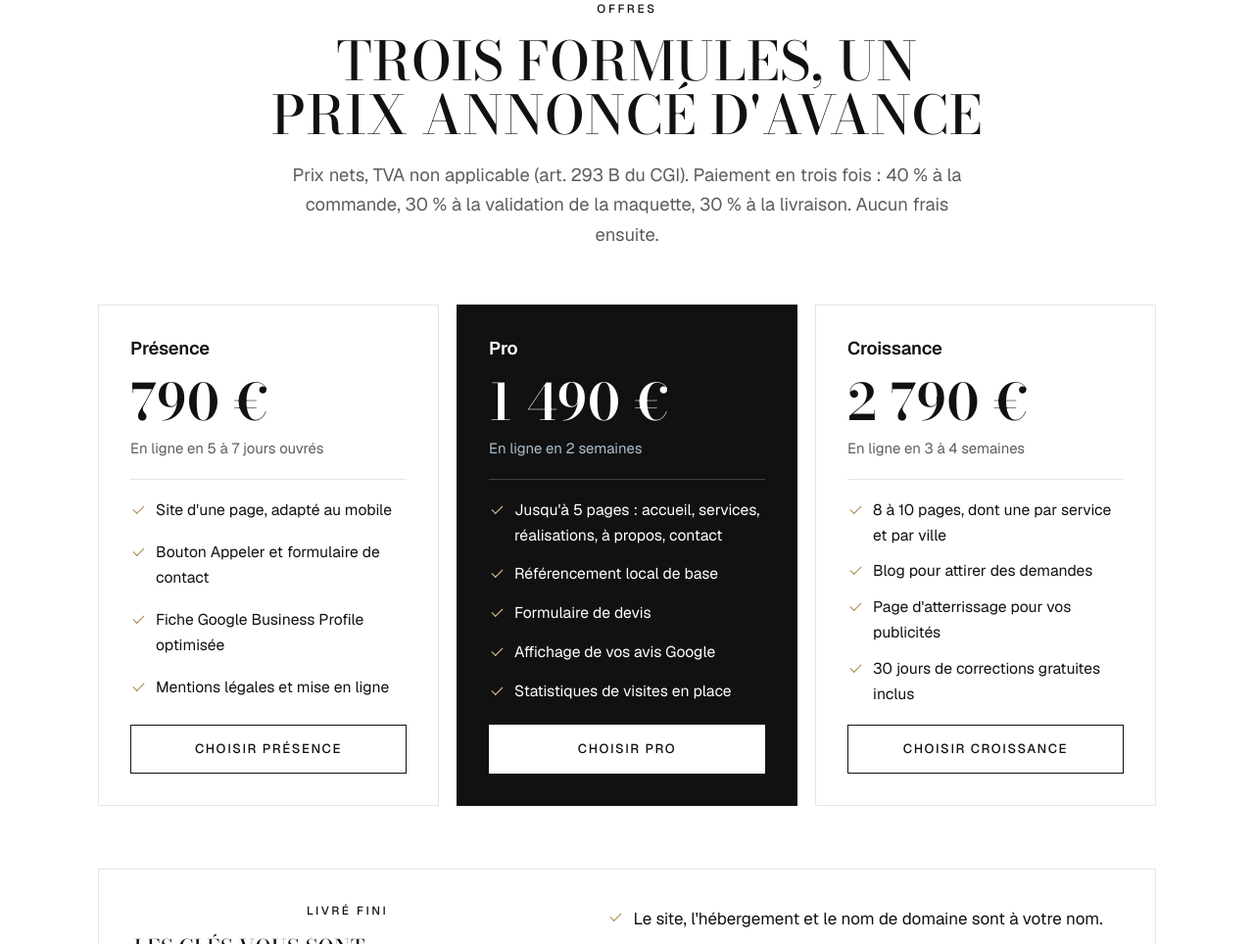
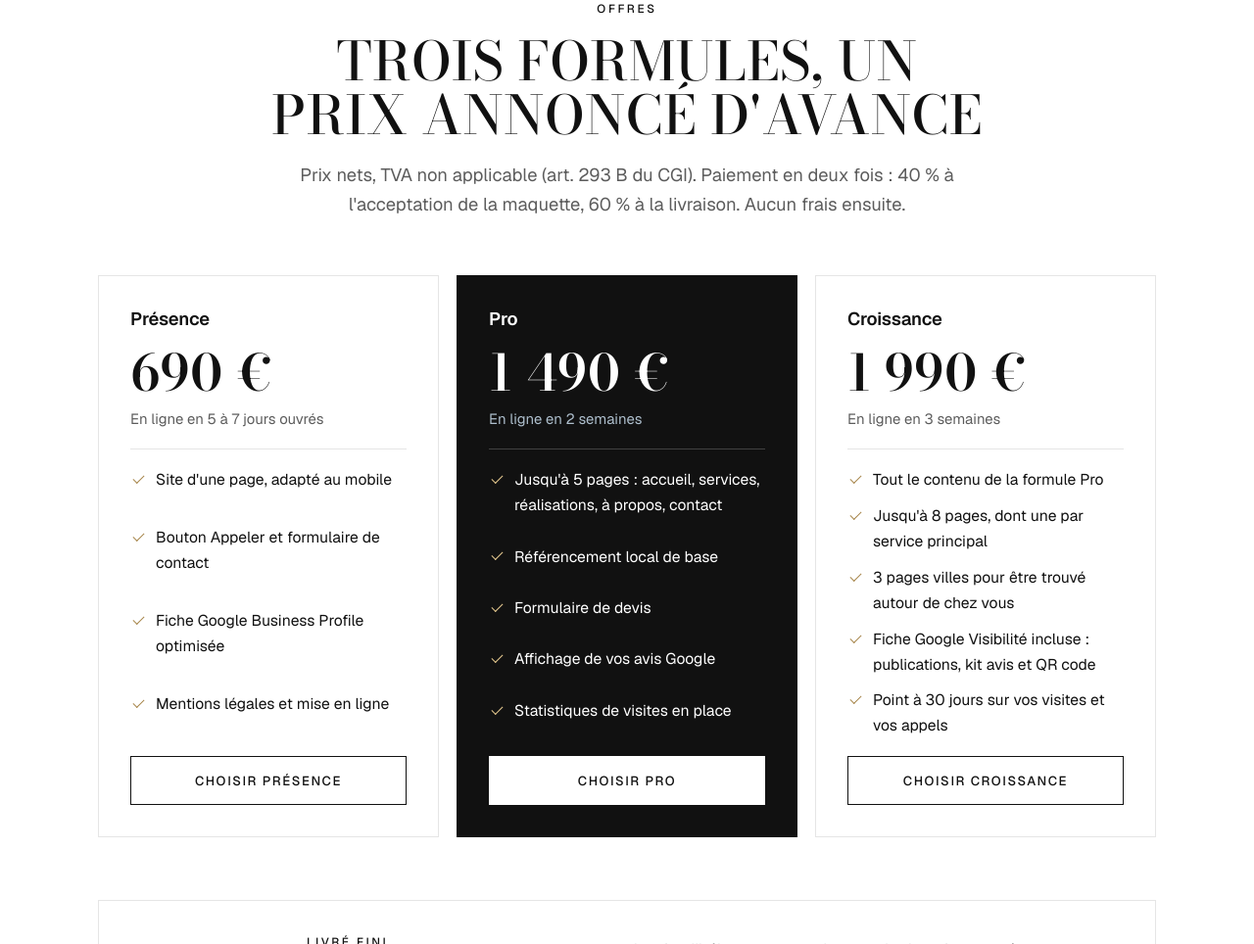
Before and after one commit to cyril8344/atelierwebriviera, a plain HTML site: page offres.html in a window 1280 px wide. Shown: the part 1306-2270 px from the top of the page at 98% size. Drawn offline with nearby package versions, Linux system fonts and the light colour scheme.

Commit message:
Nouveaux prix : Présence 690 €, Croissance 1 990 € allégée (#26)
* Nouveaux prix : Présence 590 €, Croissance 1 990 € allégée

Co-Authored-By: Claude Opus 5.5 <noreply@anthropic.com>
Claude-Session: https://claude.ai/code/session_015wYxgqkm23wPJPVtndj831

* Présence à 690 €

Co-Authored-By: Claude Opus 5.5 <noreply@anthropic.com>
Claude-Session: https://claude.ai/code/session_015wYxgqkm23wPJPVtndj831

* Paiement 40 % / 60 % sur la page Offres

Co-Authored-By: Claude Opus 5.5 <noreply@anthropic.com>
Claude-Session: https://claude.ai/code/session_015wYxgqkm23wPJPVtndj831

---------

Co-authored-by: Claude <noreply@anthropic.com>

```diff
--- a/offres.html
+++ b/offres.html
@@ -6,7 +6,7 @@
 <title>Offres et tarifs | Atelier Web Riviera</title>
 <meta name="theme-color" content="#ffffff">
 <meta name="google-site-verification" content="h_6-41cOStaTu9hjYwZ9dHNzinUAOK1H6Knm1SWPqUo">
-<meta name="description" content="Trois formules de site internet, dès 790 €, sans abonnement : Présence, Pro et Croissance. Méthode en quatre étapes et réponses à vos questions.">
+<meta name="description" content="Trois formules de site internet, dès 690 €, sans abonnement : Présence, Pro et Croissance. Méthode en quatre étapes et réponses à vos questions.">
 <!--
   À REMPLACER AVANT LA MISE EN LIGNE (rechercher ces textes dans le fichier) :
   Téléphone et e-mail : déjà remplacés (06 63 59 07 93 / atelierwebriviera@gmail.com)
@@ -15,7 +15,7 @@
 -->
 <meta property="og:type" content="website">
 <meta property="og:title" content="Offres et tarifs | Atelier Web Riviera">
-<meta property="og:description" content="Trois formules de site internet, dès 790 €, sans abonnement : Présence, Pro et Croissance. Méthode en quatre étapes et réponses à vos questions.">
+<meta property="og:description" content="Trois formules de site internet, dès 690 €, sans abonnement : Présence, Pro et Croissance. Méthode en quatre étapes et réponses à vos questions.">
 <meta property="og:url" content="https://www.atelierwebriviera.fr/offres.html">
 <meta property="og:locale" content="fr_FR">
 <meta property="og:image" content="https://www.atelierwebriviera.fr/og-image.jpg">
@@ -99,13 +99,13 @@
     <div class="sec-head">
       <p class="eyebrow">Offres</p>
       <h2>Trois formules, un prix annoncé d'avance</h2>
-      <p class="lead">Prix nets, TVA non applicable (art. 293 B du CGI). Paiement en trois fois : 40 % à la commande, 30 % à la validation de la maquette, 30 % à la livraison. Aucun frais ensuite.</p>
+      <p class="lead">Prix nets, TVA non applicable (art. 293 B du CGI). Paiement en deux fois : 40 % à l'acceptation de la maquette, 60 % à la livraison. Aucun frais ensuite.</p>
     </div>
 
     <div class="grid3">
       <article class="card pack">
         <h3>Présence</h3>
-        <p class="price">790 €</p>
+        <p class="price">690 €</p>
         <p class="meta">En ligne en 5 à 7 jours ouvrés</p>
         <ul>
           <li>Site d'une page, adapté au mobile</li>
@@ -132,13 +132,14 @@
 
       <article class="card pack">
         <h3>Croissance</h3>
-        <p class="price">2 790 €</p>
-        <p class="meta">En ligne en 3 à 4 semaines</p>
+        <p class="price">1 990 €</p>
+        <p class="meta">En ligne en 3 semaines</p>
         <ul>
-          <li>8 à 10 pages, dont une par service et par ville</li>
-          <li>Blog pour attirer des demandes</li>
-          <li>Page d'atterrissage pour vos publicités</li>
-          <li>30 jours de corrections gratuites inclus</li>
+          <li>Tout le contenu de la formule Pro</li>
+          <li>Jusqu'à 8 pages, dont une par service principal</li>
+          <li>3 pages villes pour être trouvé autour de chez vous</li>
+          <li>Fiche Google Visibilité incluse : publications, kit avis et QR code</li>
+          <li>Point à 30 jours sur vos visites et vos appels</li>
         </ul>
         <a class="btn btn-ghost" href="/contact.html">Choisir Croissance</a>
       </article>
```
Also changed, not shown: contact.html (+2 -2 lines), index.html (+4 -4 lines).
